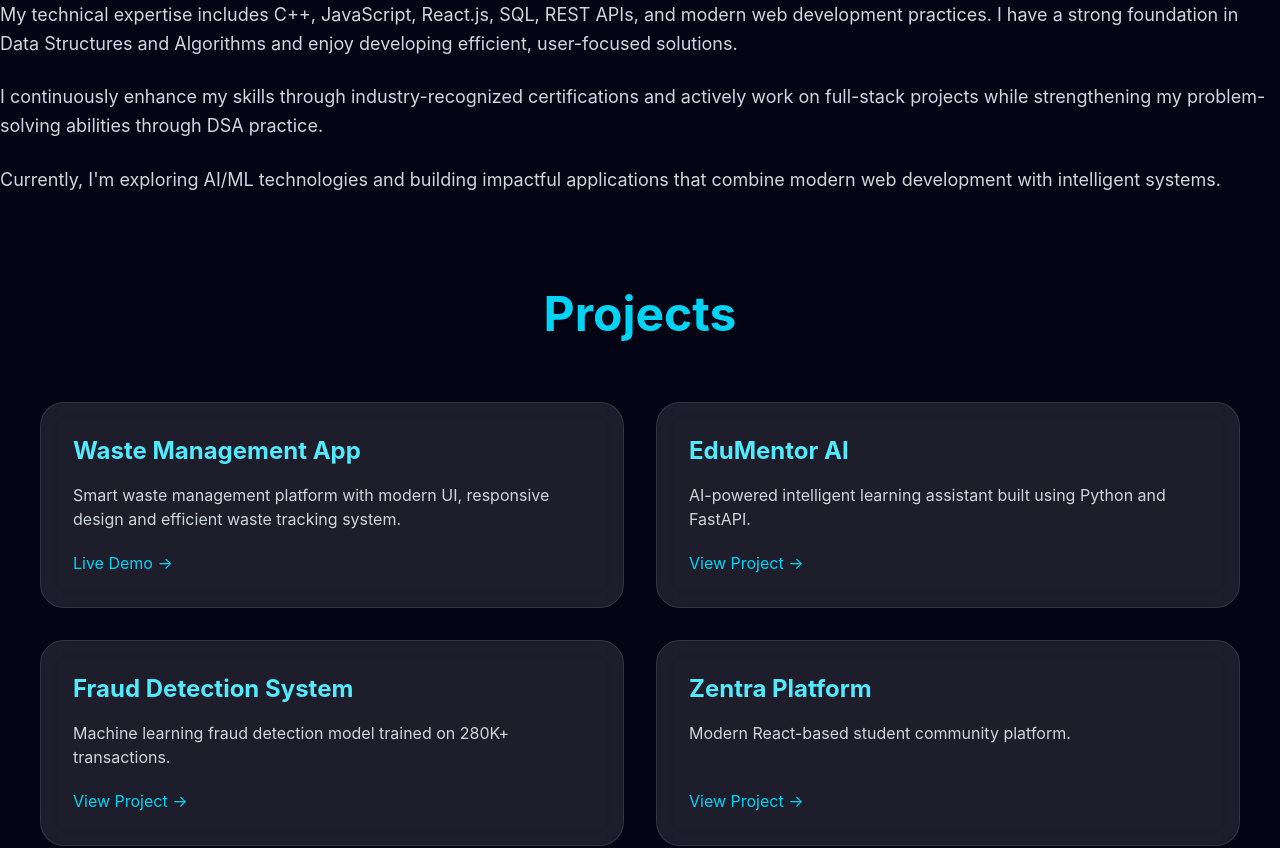
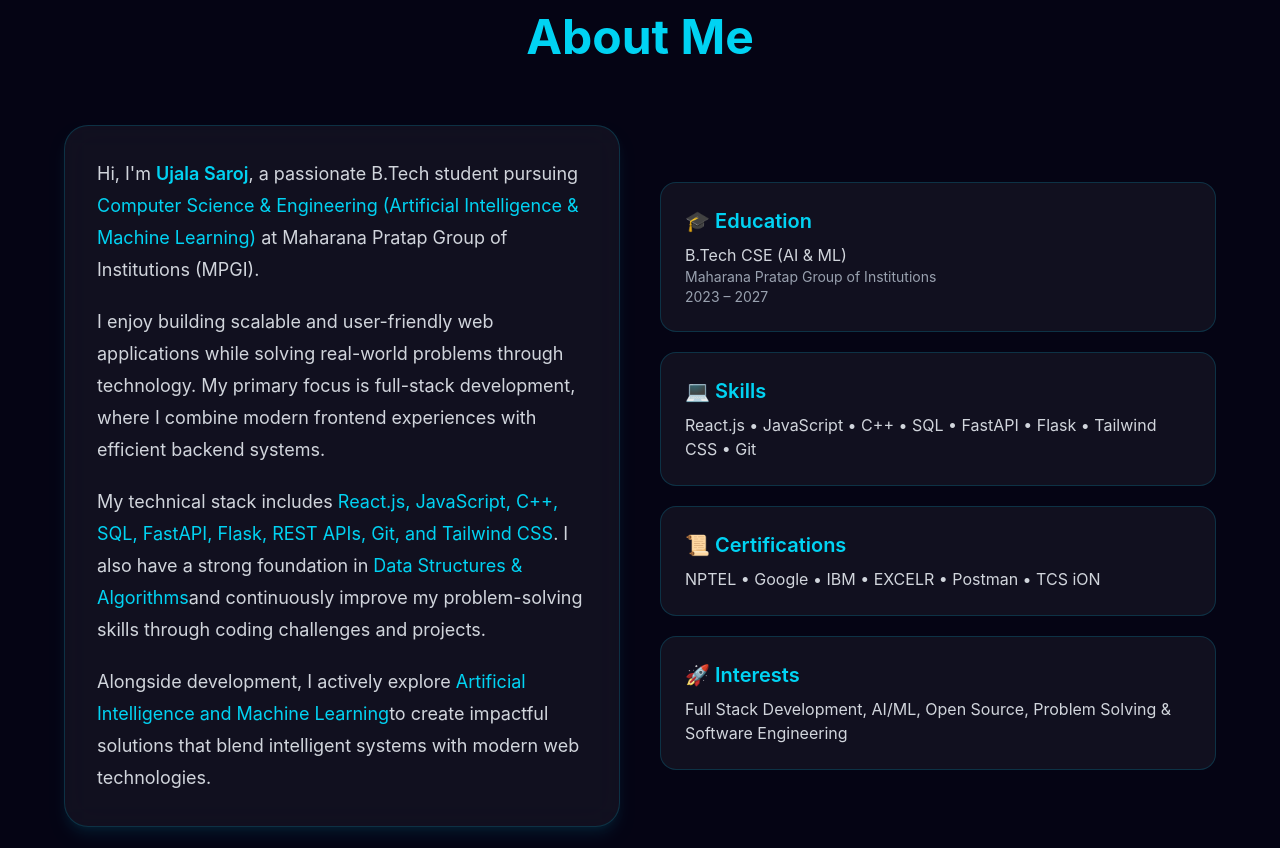
Before and after one commit to ujala9968/my-portfolio, a React app: page / in a window 1280 px wide. Shown: the part 960-1808 px from the top of the page. Built offline with nearby package versions, Linux system fonts and the light colour scheme; the HTML template or start-up script is replaced by a standard one.

Commit message:
small update

```diff
--- a/src/App.jsx
+++ b/src/App.jsx
@@ -129,33 +129,115 @@ export default function App() {
         </div>
 
       </section>
-      <div className="space-y-6 text-lg text-gray-300 leading-relaxed">
-  <p>
-    Hi, I'm <span className="text-cyan-400 font-semibold">Ujala Saroj</span>,
-    a B.Tech student in Computer Science & Engineering (Artificial Intelligence
-    & Machine Learning) at Maharana Pratap Group of Institutions (MPGI),
-    passionate about building scalable web applications and solving real-world
-    problems through technology.
-  </p>
+      {/* About Section */ }
+      {/* About Section */}
+<section
+  id="about"
+  className="px-6 md:px-10 py-24"
+>
+  <h2 className="text-5xl font-bold text-center text-cyan-400 mb-16">
+    About Me
+  </h2>
 
-  <p>
-    My technical expertise includes C++, JavaScript, React.js, SQL, REST APIs,
-    and modern web development practices. I have a strong foundation in Data
-    Structures and Algorithms and enjoy developing efficient, user-focused
-    solutions.
-  </p>
+  <div className="max-w-6xl mx-auto grid md:grid-cols-2 gap-10 items-center">
 
-  <p>
-    I continuously enhance my skills through industry-recognized certifications
-    and actively work on full-stack projects while strengthening my
-    problem-solving abilities through DSA practice.
-  </p>
+    {/* Left Side */}
+    <div className="bg-white/5 backdrop-blur-lg border border-cyan-500/20 rounded-3xl p-8 shadow-lg shadow-cyan-500/10">
 
-  <p>
-    Currently, I'm exploring AI/ML technologies and building impactful
-    applications that combine modern web development with intelligent systems.
-  </p>
-</div>
+      <p className="text-gray-300 text-lg leading-8">
+        Hi, I'm{" "}
+        <span className="text-cyan-400 font-semibold">
+          Ujala Saroj
+        </span>
+        , a passionate B.Tech student pursuing
+        <span className="text-cyan-400">
+          {" "}Computer Science & Engineering (Artificial Intelligence & Machine Learning)
+        </span>{" "}
+        at Maharana Pratap Group of Institutions (MPGI).
+      </p>
+
+      <p className="mt-5 text-gray-300 text-lg leading-8">
+        I enjoy building scalable and user-friendly web applications while
+        solving real-world problems through technology. My primary focus is
+        full-stack development, where I combine modern frontend experiences
+        with efficient backend systems.
+      </p>
+
+      <p className="mt-5 text-gray-300 text-lg leading-8">
+        My technical stack includes
+        <span className="text-cyan-400">
+          {" "}React.js, JavaScript, C++, SQL, FastAPI, Flask,
+          REST APIs, Git, and Tailwind CSS
+        </span>.
+        I also have a strong foundation in
+        <span className="text-cyan-400">
+          {" "}Data Structures & Algorithms
+        </span>
+        and continuously improve my problem-solving skills through coding
+        challenges and projects.
+      </p>
+
+      <p className="mt-5 text-gray-300 text-lg leading-8">
+        Alongside development, I actively explore
+        <span className="text-cyan-400">
+          {" "}Artificial Intelligence and Machine Learning
+        </span>
+        to create impactful solutions that blend intelligent systems with
+        modern web technologies.
+      </p>
+
+    </div>
+
+    {/* Right Side */}
+    <div className="grid gap-5">
+
+      <div className="bg-white/5 border border-cyan-500/20 rounded-2xl p-6">
+        <h3 className="text-cyan-400 text-xl font-semibold mb-2">
+          🎓 Education
+        </h3>
+        <p className="text-gray-300">
+          B.Tech CSE (AI & ML)
+        </p>
+        <p className="text-gray-400 text-sm">
+          Maharana Pratap Group of Institutions
+        </p>
+        <p className="text-gray-400 text-sm">
+          2023 – 2027
+        </p>
+      </div>
+
+      <div className="bg-white/5 border border-cyan-500/20 rounded-2xl p-6">
+        <h3 className="text-cyan-400 text-xl font-semibold mb-2">
+          💻 Skills
+        </h3>
+        <p className="text-gray-300">
+          React.js • JavaScript • C++ • SQL • FastAPI • Flask • Tailwind CSS • Git
+        </p>
+      </div>
+
+      <div className="bg-white/5 border border-cyan-500/20 rounded-2xl p-6">
+        <h3 className="text-cyan-400 text-xl font-semibold mb-2">
+          📜 Certifications
+        </h3>
+        <p className="text-gray-300">
+          NPTEL • Google • IBM • EXCELR • Postman • TCS iON
+        </p>
+      </div>
+
+      <div className="bg-white/5 border border-cyan-500/20 rounded-2xl p-6">
+        <h3 className="text-cyan-400 text-xl font-semibold mb-2">
+          🚀 Interests
+        </h3>
+        <p className="text-gray-300">
+          Full Stack Development, AI/ML, Open Source,
+          Problem Solving & Software Engineering
+        </p>
+      </div>
+
+    </div>
+
+  </div>
+</section>
 
 
 
```
